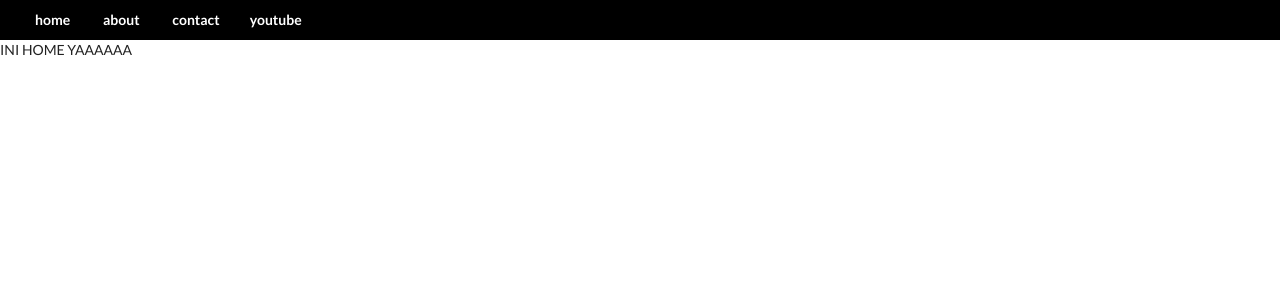
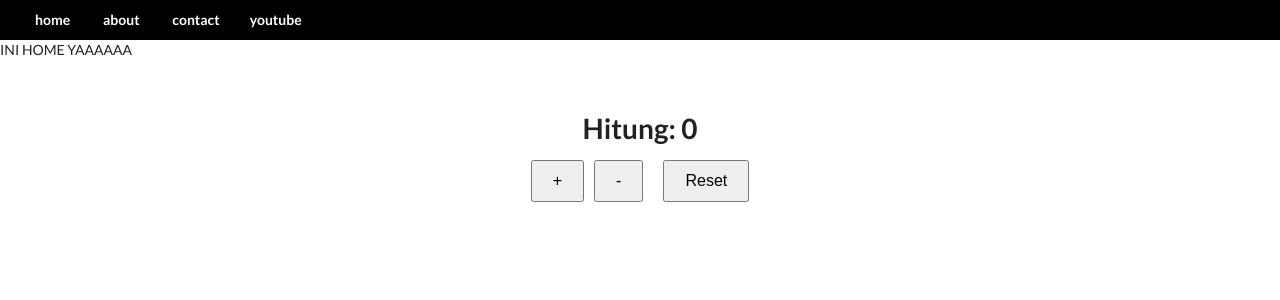
Before and after one commit to bimosrtno/bootcamp-GeeksFarm, a React (Create React App) app in the folder bootcamp_reactjs/: page / in a window 1280 px wide. Shown: the top 300 px of the page. Built offline with nearby package versions, Linux system fonts and the light colour scheme.

Commit message:
hari ke 22 react redux

```diff
--- a/bootcamp_reactjs/package.json
+++ b/bootcamp_reactjs/package.json
@@ -8,8 +8,10 @@
     "@testing-library/user-event": "^13.5.0",
     "react": "^18.3.1",
     "react-dom": "^18.3.1",
+    "react-redux": "^9.1.2",
     "react-router-dom": "^6.26.2",
     "react-scripts": "5.0.1",
+    "redux": "^5.0.1",
     "web-vitals": "^2.1.4"
   },
   "scripts": {
--- /dev/null
+++ b/bootcamp_reactjs/redux.js
@@ -0,0 +1,22 @@
+const redux = require("redux");
+
+// membuat reducer
+const rootReducer = (currentState = 0, action) => {
+    switch (action.type) {
+        case 'INCREMENT':
+            return currentState + 1;
+        case 'DECREMENT':
+            return currentState - 1;
+        default:
+            return currentState;
+    }
+};
+
+// membuat store
+const store = redux.createStore(rootReducer);
+console.log("state awal", store.getState());
+
+
+// dispatch action increment
+store.dispatch({type: 'INCREMENT'});
+console.log("state setelah dispatch", store.getState());
--- /dev/null
+++ b/bootcamp_reactjs/src/Counter.jsx
@@ -0,0 +1,52 @@
+import React from 'react';
+import { useSelector, useDispatch } from 'react-redux';
+import { increment, decrement, reset } from './Store'; // Tambahkan reset
+
+const Counter = () => {
+  const count = useSelector((state) => state.count);  // Ambil nilai dari Redux state
+  const dispatch = useDispatch();  // Dispatch ke Redux
+
+  return (
+    <div style={{ textAlign: 'center', marginTop: '50px' }}>
+      <h1>Hitung: {count}</h1>
+
+      {/* Button + */}
+      <button
+        style={{
+          padding: '10px 20px',
+          fontSize: '16px',
+          marginRight: '10px',
+        }}
+        onClick={() => dispatch(increment())}
+      >
+        +
+      </button>
+
+      {/* Button - */}
+      <button
+        style={{
+          padding: '10px 20px',
+          fontSize: '16px',
+          marginRight: '10px',
+        }}
+        onClick={() => dispatch(decrement())}
+      >
+        -
+      </button>
+
+      {/* Button reset */}
+      <button
+        style={{
+          padding: '10px 20px',
+          fontSize: '16px',
+          marginLeft: '10px',
+        }}
+        onClick={() => dispatch(reset())}  // reset
+      >
+        Reset
+      </button>
+    </div>
+  );
+};
+
+export default Counter;
--- a/bootcamp_reactjs/src/Home.jsx
+++ b/bootcamp_reactjs/src/Home.jsx
@@ -1,6 +1,15 @@
+import React from "react";
+import { Provider } from "react-redux";
+import Store from "./Store";
+import Counter from "./Counter";
+const Home = () => {
+    return( <div>INI HOME YAAAAAA
 
-const Home = () => {
-    return <div>INI HOME YAAAAAA</div>;
+<Provider store={Store}>
+      <Counter />
+    </Provider>
+</div>
+    )
 };
 
 export default Home; // Ekspor default
--- /dev/null
+++ b/bootcamp_reactjs/src/Store.js
@@ -0,0 +1,53 @@
+import { createStore } from 'redux';
+
+// Initial state
+const initialState = {
+    count: 0,  // Nilai awal adalah 0
+};
+
+// Reducer
+const counterReducer = (state = initialState, action) => {
+    switch (action.type) {
+        case 'INCREMENT':
+            return {
+                ...state,
+                count: state.count + 1,  // Tambah 1
+            };
+        case 'DECREMENT':
+            return {
+                ...state,
+                count: state.count - 1,  // Kurangi 1
+            };
+        case 'RESET':  // Reset ke 0
+            return {
+                ...state,
+                count: 0,  // Reset nilai menjadi 0
+            };
+        default:
+            return state;  // Jika action tidak dikenali, kembalikan state semula
+    }
+};
+
+// Create Redux store
+const store = createStore(counterReducer);
+
+export default store;
+
+// increment, decrement, dan reset
+export const increment = () => {
+    return {
+        type: 'INCREMENT',  // menambah angka
+    };
+};
+
+export const decrement = () => {
+    return {
+        type: 'DECREMENT',  // mengurangi angka
+    };
+};
+
+export const reset = () => {
+    return {
+        type: 'RESET',  // reset angka menjadi 0
+    };
+};
```
Also changed, not shown: bootcamp_reactjs/src/Action.js (added, +11 -0 lines), 1 other file (tests, documents, lock files or other folders).
